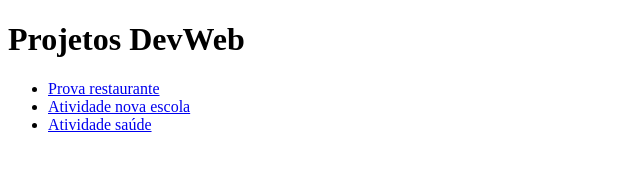
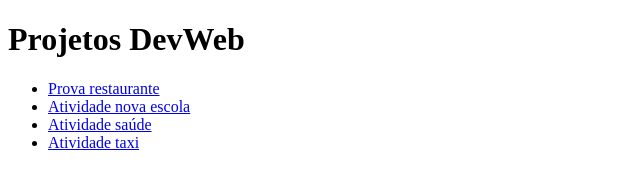
Before and after one commit to matheuspasqualinimello-lang/dev-web, a plain HTML site: page index.html in a window 1280 px wide. Shown: the whole page, without its empty margins (0-640 px from the left). Drawn offline with Linux system fonts and the light colour scheme.

Commit message:
feat: atv taxi 2

```diff
--- a/index.html
+++ b/index.html
@@ -18,6 +18,9 @@
             <li>
                 <a href="atv-saude/">Atividade saúde</a>
             </li>
+            <li>
+                <a href="atv-taxi/">Atividade taxi</a>
+            </li>
         </ul>
     </main>
 </body>
```
